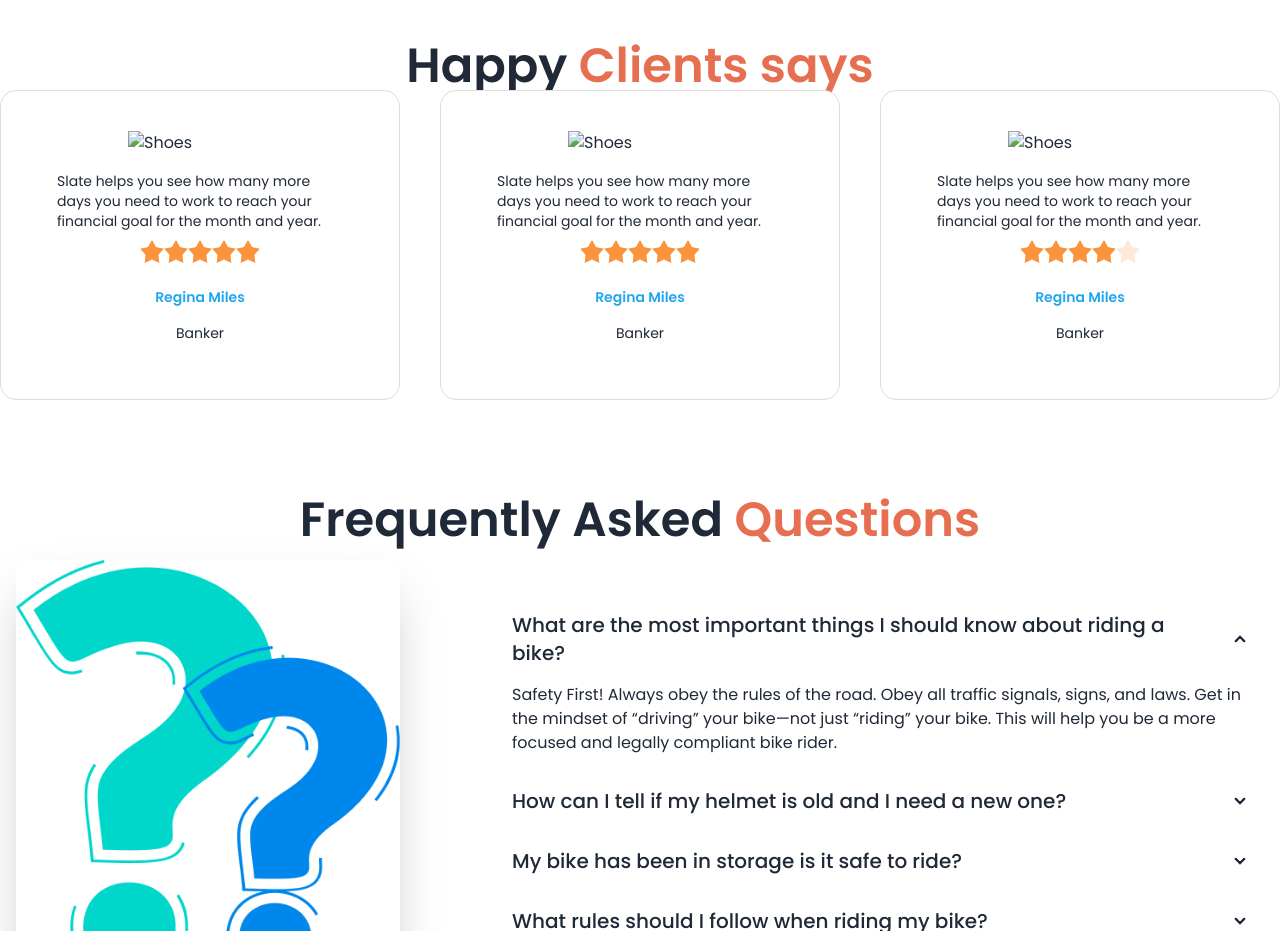
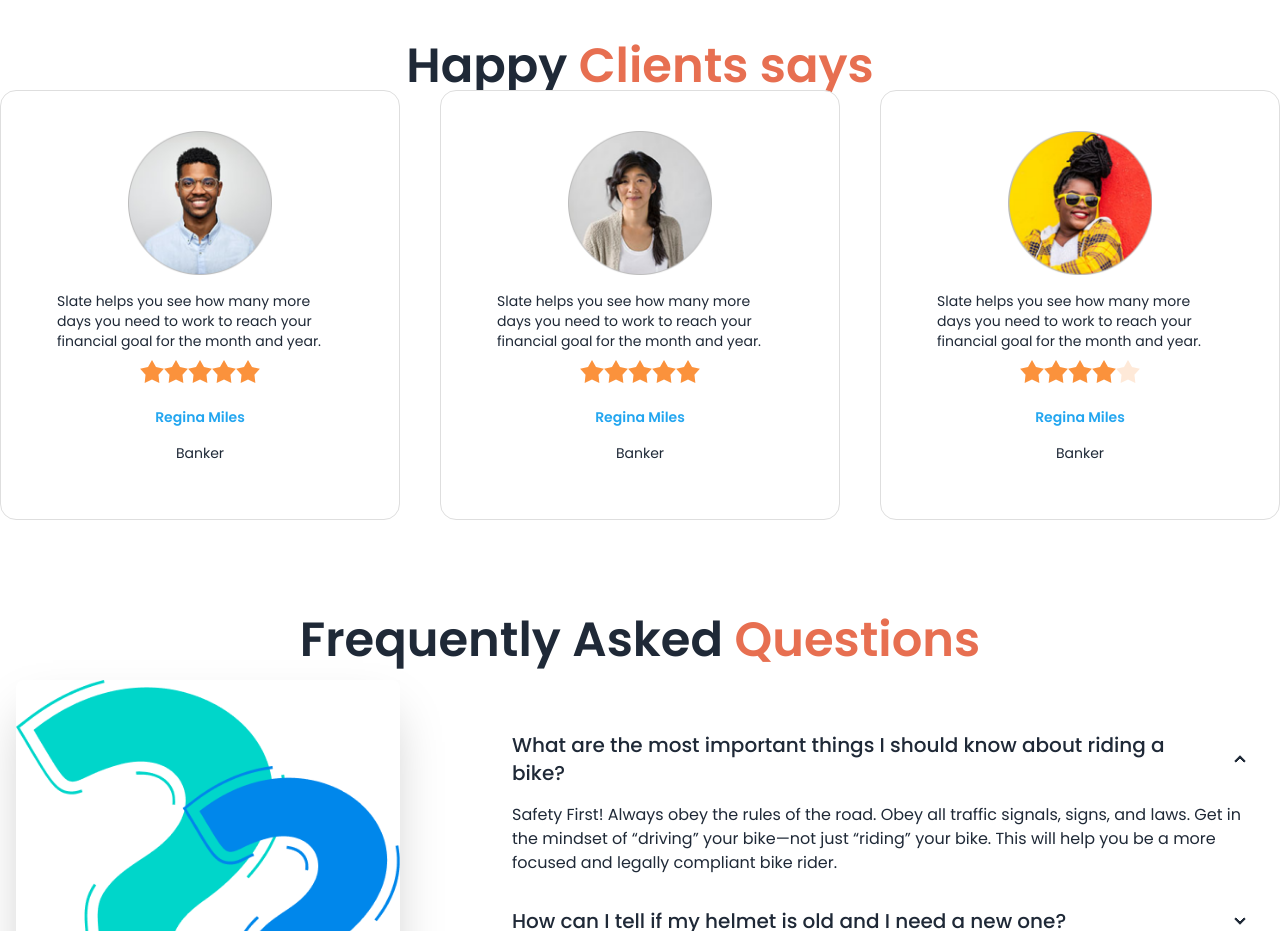
Before and after one commit to creativefirozme/Biker-zone-resources, a plain HTML site: page index.html in a window 1280 px wide. Shown: the part 1360-2291 px from the top of the page. Drawn offline with nearby package versions, Linux system fonts and the light colour scheme; the site is published under a folder, as on GitHub Pages, so addresses that start at the root find nothing.

Commit message:
last Finishing

```diff
--- a/index.html
+++ b/index.html
@@ -226,7 +226,7 @@
             <div class="grid gap-10 grid-cols-1 md:grid-cols-2 lg:grid-cols-3">
                 <!-- first review -->
                 <div class="card card-compact bg-base-100 p-10 border border-[#DEDEDE;]">
-                    <figure><img class="w-36" src="/images/others/user-1.png" alt="Shoes" /></figure>
+                    <figure><img class="w-36" src="./images/others/user-1.png" alt="Shoes" /></figure>
                     <div class="card-body">
                         <p>Slate helps you see how
                             many more days you need
@@ -248,7 +248,7 @@
                 </div>
                 <!-- second review -->
                 <div class="card card-compact bg-base-100 p-10 border border-[#DEDEDE;]">
-                    <figure><img class="w-36" src="/images/others/user-2.png" alt="Shoes" /></figure>
+                    <figure><img class="w-36" src="./images/others/user-2.png" alt="Shoes" /></figure>
                     <div class="card-body">
                         <p>Slate helps you see how
                             many more days you need
@@ -270,7 +270,7 @@
                 </div>
                 <!-- third review -->
                 <div class="card card-compact bg-base-100 p-10 border border-[#DEDEDE;]">
-                    <figure><img class="w-36" src="/images/others/user-3.png" alt="Shoes" /></figure>
+                    <figure><img class="w-36" src="./images/others/user-3.png" alt="Shoes" /></figure>
                     <div class="card-body">
                         <p>Slate helps you see how
                             many more days you need
```
